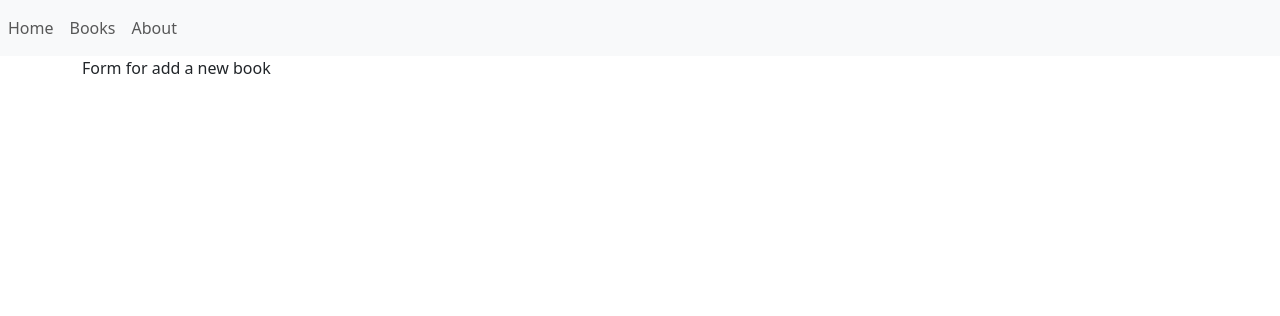
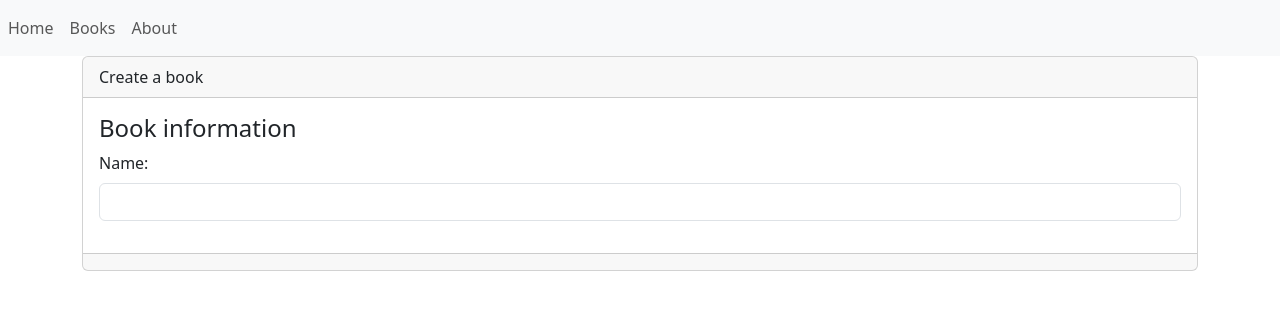
Before and after one commit to Cristianunrc/biblioteca, a Django app: template library_books/polls/templates/books/add.html in a window 1280 px wide. Shown: the top 316 px of the page. Run offline with Django 3.2, Linux system fonts and the light colour scheme; the template is opened without the code that fills it, so the values that code supplies are empty.

Commit message:
Create a card and include form view

```diff
--- a/library_books/polls/templates/books/add.html
+++ b/library_books/polls/templates/books/add.html
@@ -4,6 +4,19 @@
 
 {% block content %}
 
-  Form for add a new book
+  <div class="card">
+    <div class="card-header">
+      Create a book
+    </div>
+    <div class="card-body">
+      <h4 class="card-title">
+        Book information
+      </h4>
+      {% include 'books/form.html' %}
+    </div>
+    <div class="card-footer text-muted">
+
+    </div>
+  </div>
 
 {% endblock %}
```
